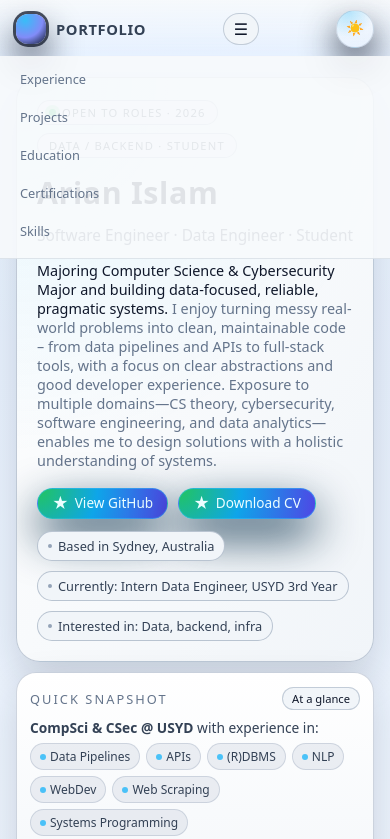
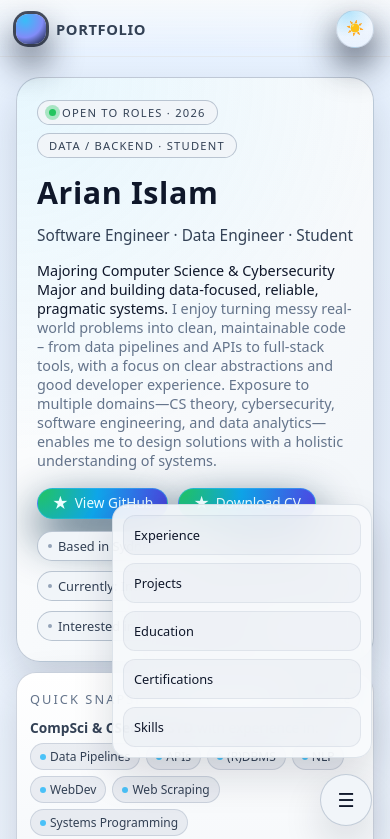
Before and after one commit to HotelBudapest/Portfolio-clean, a plain HTML site: page index.html in a window 390 px wide. Both pictures are taken after a click on the button "Menu". Shown: the top 839 px of the page. Drawn offline with Linux system fonts and the light colour scheme.

Commit message:
add: changed mobile FAB

```diff
--- a/index.html
+++ b/index.html
@@ -18,19 +18,8 @@
         <div class="nav-title">Portfolio</div>
       </div>
 
-        <!-- Mobile menu button -->
-        <button
-          id="nav-menu-toggle"
-          class="nav-menu-toggle"
-          type="button"
-          aria-label="Toggle navigation menu"
-          aria-expanded="false"
-        >
-          ☰
-        </button>
-
       <!-- Nav links -->
-        <nav class="nav-links">
+      <nav class="nav-links--desktop">
         <a href="#experience">Experience</a>
         <a href="#projects">Projects</a>
         <a href="#education">Education</a>
@@ -51,6 +40,17 @@
     </div>
   </header>
 
+  <!-- ✅ Mobile popover menu - OUTSIDE header -->
+  <nav class="nav-links nav-links--mobile" id="mobile-nav">
+    <a href="#experience">Experience</a>
+    <a href="#projects">Projects</a>
+    <a href="#education">Education</a>
+    <a href="#cert">Certifications</a>
+    <a href="#skills">Skills</a>
+  </nav>
+
+  <!-- ✅ FAB menu button - OUTSIDE nav, separate element -->
+  <button id="nav-menu-toggle" class="nav-menu-toggle" aria-label="Menu" aria-expanded="false">☰</button>
   <main class="page">
     <!-- HERO / SUMMARY -->
     <section class="hero" aria-label="Intro and summary">
@@ -437,9 +437,11 @@
     const root = document.documentElement;
     const toggleBtn = document.getElementById('theme-toggle');
     const iconSpan = document.getElementById('theme-icon');
+
+    const navLinksEl = document.querySelector(".nav-links--mobile");
+    const navToggle = document.getElementById("nav-menu-toggle");
     const YEAR_SPAN = document.getElementById('year');
     const nav = document.querySelector('.nav');
-    const navToggle = document.getElementById('nav-menu-toggle');
     const navLinks = document.querySelectorAll('.nav-links a');
 
     // Year in footer
@@ -476,29 +478,39 @@
       applyTheme(next);
     });
 
-    // ----- Mobile nav toggle -----
-    if (navToggle) {
-      navToggle.addEventListener('click', (e) => {
+    if (navToggle && navLinksEl) {
+      navToggle.addEventListener("click", (e) => {
         e.stopPropagation();
-        const isOpen = nav.classList.toggle('nav--open');
-        navToggle.setAttribute('aria-expanded', String(isOpen));
+        const isOpen = navLinksEl.classList.toggle("nav--open");
+        navToggle.setAttribute("aria-expanded", String(isOpen));
       });
 
-      // Close menu when a nav link is clicked
-      navLinks.forEach((link) => {
-        link.addEventListener('click', () => {
-          nav.classList.remove('nav--open');
-          navToggle.setAttribute('aria-expanded', 'false');
+      // Close when a link is clicked
+      navLinksEl.querySelectorAll("a").forEach((a) => {
+        a.addEventListener("click", () => {
+          navLinksEl.classList.remove("nav--open");
+          navToggle.setAttribute("aria-expanded", "false");
         });
       });
 
-      // Close menu when clicking outside the nav
-      document.addEventListener('click', (e) => {
-        if (!nav.contains(e.target) && nav.classList.contains('nav--open')) {
-          nav.classList.remove('nav--open');
-          navToggle.setAttribute('aria-expanded', 'false');
+      // Close when clicking outside
+      document.addEventListener("click", (e) => {
+        if (!navLinksEl.contains(e.target) && !navToggle.contains(e.target)) {
+          navLinksEl.classList.remove("nav--open");
+          navToggle.setAttribute("aria-expanded", "false");
         }
       });
+
+      // Close on scroll (while open)
+      window.addEventListener(
+        "scroll",
+        () => {
+          if (!navLinksEl.classList.contains("nav--open")) return;
+          navLinksEl.classList.remove("nav--open");
+          navToggle.setAttribute("aria-expanded", "false");
+        },
+        { passive: true }
+      );
     }
   })();
 </script>
--- a/style.css
+++ b/style.css
@@ -161,40 +161,6 @@ img {
   text-overflow: ellipsis;
 }
 
-.nav-links {
-  display: none;
-  gap: 20px;
-  font-size: 0.9rem;
-  color: var(--text-muted);
-}
-
-.nav-links a {
-  position: relative;
-  padding-bottom: 3px;
-}
-
-.nav-links a::after {
-  content: "";
-  position: absolute;
-  left: 0;
-  bottom: 0;
-  width: 0%;
-  height: 1px;
-  background: linear-gradient(90deg, #38bdf8, #22c55e);
-  transition: width 0.2s ease;
-}
-
-.nav-links a:hover::after,
-.nav-links a:focus-visible::after {
-  width: 100%;
-}
-
-@media (min-width: 768px) {
-  .nav-links {
-    display: flex;
-  }
-}
-
 /* =========
    BUTTONS
    ========= */
@@ -238,6 +204,42 @@ img {
 .btn:active {
   transform: translateY(0);
   box-shadow: var(--shadow-subtle);
+}
+
+
+/* ===== Desktop nav underline sweep animation (desktop only) ===== */
+.nav-links--desktop a {
+  position: relative;
+  padding-bottom: 3px;
+  padding-right: 6px;
+  color: var(--text-muted);
+}
+
+.nav-links--desktop a:hover,
+.nav-links--desktop a:focus-visible {
+  color: var(--text);
+}
+
+.nav-links--desktop a::after {
+  content: "";
+  position: absolute;
+  left: 0;
+  bottom: 0;
+  width: 0%;
+  height: 1px;
+  background: linear-gradient(90deg, #38bdf8, #22c55e);
+  transition: width 0.2s ease;
+}
+
+.nav-links--desktop a:hover::after,
+.nav-links--desktop a:focus-visible::after {
+  width: 100%;
+}
+#mobile-nav { display: none; }
+
+@media (max-width: 767px) {
+  .nav-links--desktop { display: none; }
+  #mobile-nav { display: flex; }
 }
 
 .btn:focus-visible {
@@ -826,13 +828,6 @@ footer {
   white-space: nowrap;
   border: 0;
 }
-.nav-links {
-  display: flex;          /* was: none */
-  gap: 16px;
-  font-size: 0.9rem;
-  color: var(--text-muted);
-  flex-wrap: wrap;        /* lets them wrap on small screens */
-}
 
 @media (max-width: 480px) {
   .nav-links {
@@ -865,31 +860,35 @@ footer {
   padding-bottom: 3px;
 }
 
-/* ----- Mobile dropdown behaviour ----- */
+/* ===== Mobile FAB menu ===== */
 @media (max-width: 767px) {
-  .nav-inner {
-    position: relative;
+  /* Hide the inline nav links in the header area (we'll use the popover instead) */
+  .nav-links {
+    position: fixed;
+    right: 18px;
+    bottom: 86px;
+    left: auto;
+    top: auto;
+    z-index: 999;
+
+    width: min(260px, calc(100vw - 36px));
+    display: flex;
+    flex-direction: column;
     gap: 8px;
-  }
 
-  .nav-links {
-    position: absolute;
-    top: 100%;
-    right: 0;
-    left: 0;
-    padding: 8px 16px 12px;
+    padding: 10px;
+    border-radius: 16px;
+
     background: var(--nav-blur-bg);
     backdrop-filter: blur(18px);
-    flex-direction: column;
-    gap: 8px;
-    border-bottom: 1px solid rgba(148, 163, 184, 0.25);
+    border: 1px solid rgba(148, 163, 184, 0.25);
+    box-shadow: var(--shadow-soft);
 
-    /* animation bits */
-    display: flex;
+    /* animation */
     max-height: 0;
+    opacity: 0;
+    transform: translateY(10px) scale(0.98);
     overflow: hidden;
-    opacity: 0;
-    transform: translateY(-6px);
     pointer-events: none;
     transition:
       max-height 0.25s ease,
@@ -897,38 +896,81 @@ footer {
       transform 0.25s ease;
   }
 
-  /* When nav is open -> show dropdown smoothly */
-  .nav.nav--open .nav-links {
-    max-height: 220px;   /* adjust if you add more links */
+  .nav-links.nav--open {
+    max-height: 320px;
     opacity: 1;
-    transform: translateY(0);
+    transform: translateY(0) scale(1);
     pointer-events: auto;
   }
 
   .nav-links a {
-    padding: 6px 4px;
+    padding: 10px 10px;
+    border-radius: 12px;
+    border: 1px solid rgba(148, 163, 184, 0.18);
+    background: rgba(148, 163, 184, 0.08);
+  }
+
+  .nav-links a:active {
+    transform: translateY(1px);
+  }
+
+  .nav-menu-toggle {
+    position: fixed;
+    right: 18px;
+    bottom: 18px;
+    z-index: 1000;
+
+    width: 52px;
+    height: 52px;
+    padding: 0;
+
+    border-radius: 999px;
+    border: 1px solid rgba(148, 163, 184, 0.5);
+    background: var(--bg-card-soft);
+    color: var(--text);
+    font-size: 1.2rem;
+    box-shadow: var(--shadow-soft);
+    cursor: pointer;
+
+    /* Make sure it's above everything */
+    display: flex;
+    align-items: center;
+    justify-content: center;
   }
 }
 
-/* ----- Desktop: inline menu, no animation ----- */
+/* ===== Desktop stays as normal top nav ===== */
 @media (min-width: 768px) {
   .nav-menu-toggle {
     display: none;
+    position: static;
+    width: auto;
+    height: auto;
   }
 
   .nav-links {
     position: static;
     display: flex;
+    flex-direction: row;
     gap: 20px;
-    font-size: 0.9rem;
-    color: var(--text-muted);
-    background: transparent;
+
+    width: auto;
     padding: 0;
     border: none;
+    background: transparent;
+    backdrop-filter: none;
+    box-shadow: none;
+
     max-height: none;
     opacity: 1;
     transform: none;
     overflow: visible;
     pointer-events: auto;
   }
+
+  .nav-links a {
+    padding: 0;
+    border: none;
+    background: transparent;
+  }
 }
```
Lines whose indentation alone changed are shown as unchanged.
